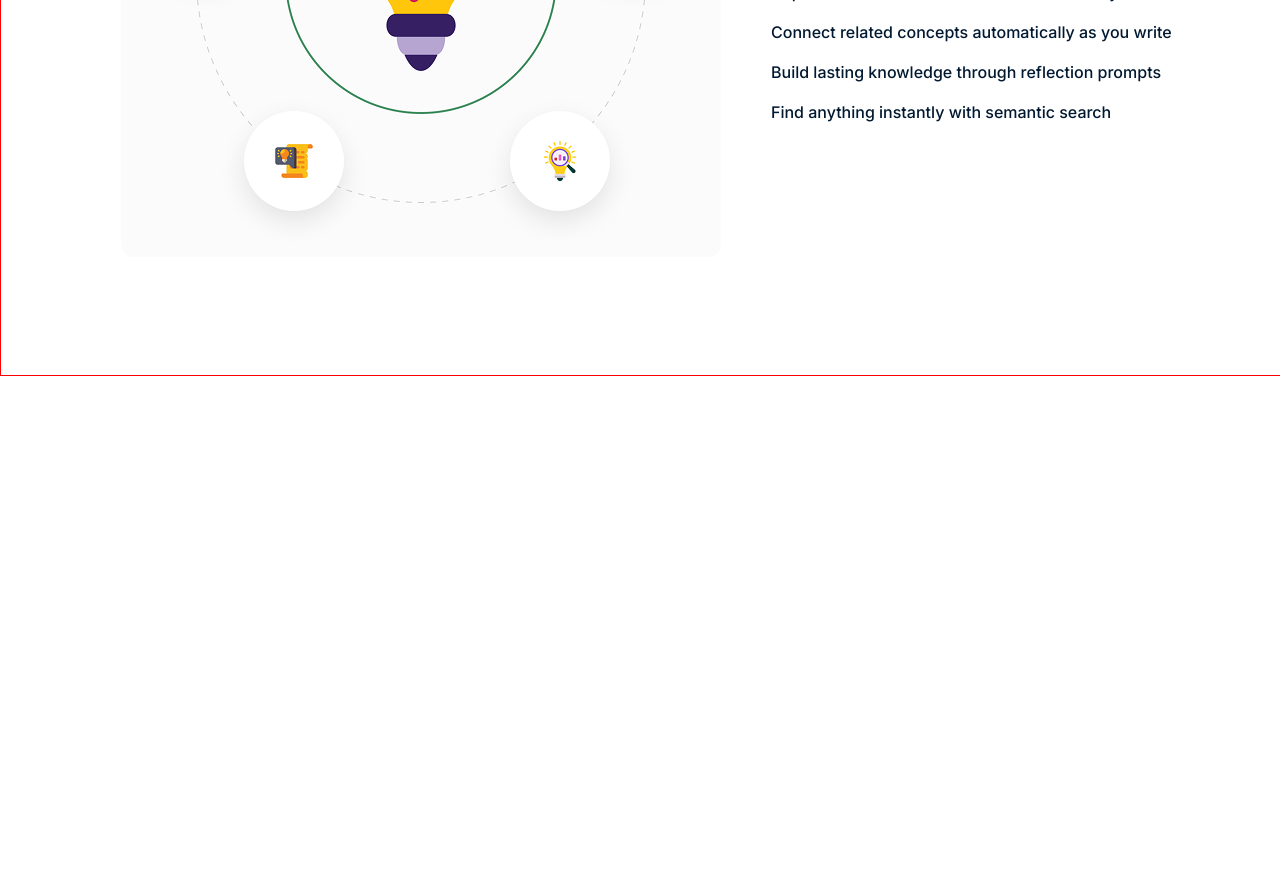
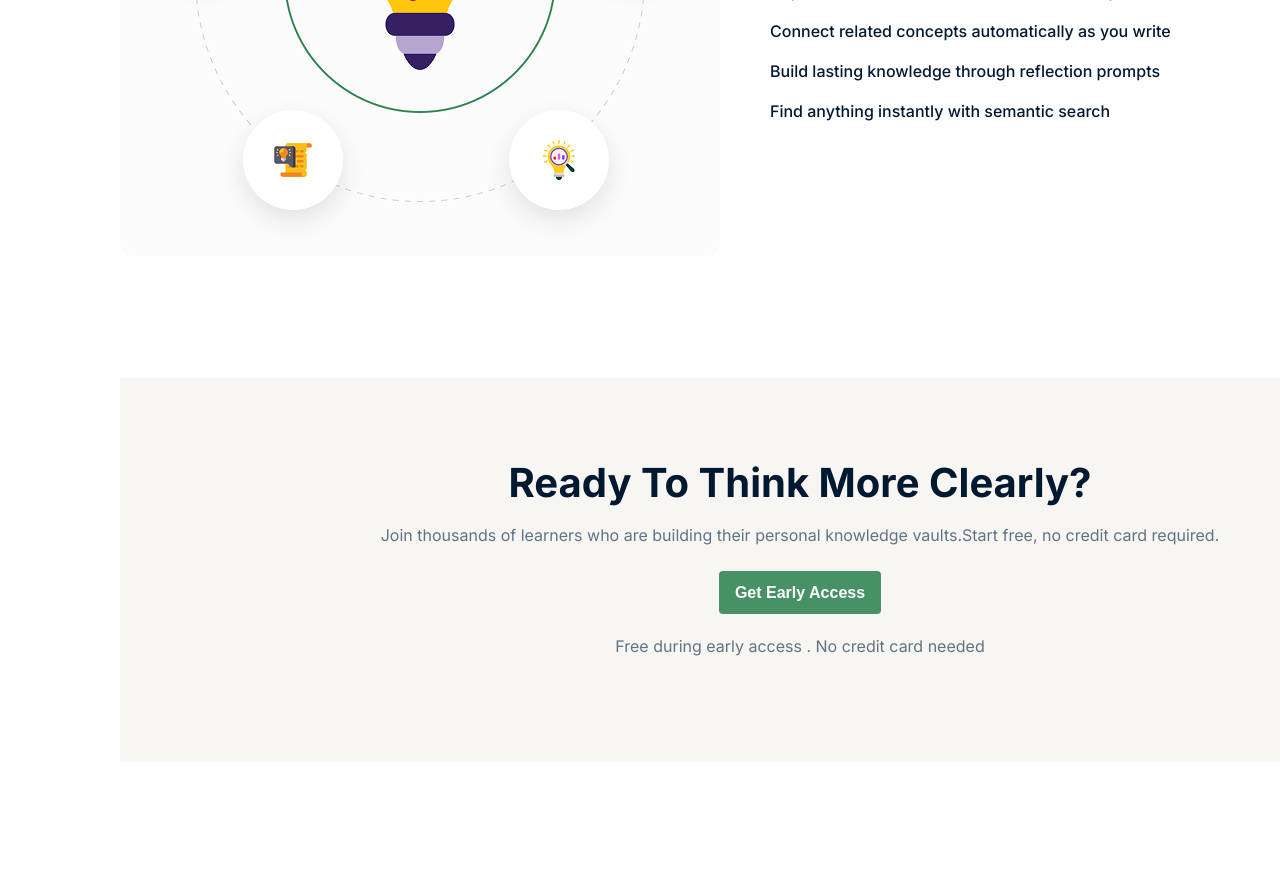
Before and after one commit to aarifislam8494-star/B13-A1, a plain HTML site: page index.html in a window 1280 px wide. Shown: the part 1674-2556 px from the top of the page. Before the commit the page ends 2055 px from the top, so only its background shows below. Drawn offline with Linux system fonts and the light colour scheme.

Commit message:
add contact section and button

```diff
--- a/index.html
+++ b/index.html
@@ -11,6 +11,8 @@
   href="https://fonts.googleapis.com/css2?family=Inter:ital,opsz,wght@0,14..32,100..900;1,14..32,100..900&display=swap"
   rel="stylesheet">
  <link rel="stylesheet" href="./style.css">
+
+ <link rel="shortcut icon" href="./assets/logo-footer.png" type="image/x-icon">
 
 </head>
 
@@ -114,8 +116,21 @@
   </section>
 
 
+  <section id="cntact">
+    <div class="contact-section">
+      <h1>Ready To Think More Clearly?</h1>
+      <p>Join thousands of learners who are building their personal knowledge vaults.Start free, no credit card required.</p>
+      <button class="btn4">Get Early Access</button>  <br> <br>
+      <p class="A">Free during early access . No credit card needed</p>
+    </div>
+  </section>
+
+
 
  </Main>
+
+
+
 
 
 
--- a/style.css
+++ b/style.css
@@ -231,7 +231,7 @@
  width: 1600px;
  height: 840px;
  margin: 0 auto;
- border: 1px solid red;
+ /* border: 1px solid red; */
 }
 .about-info{
  display: flex;
@@ -278,3 +278,47 @@
   color: #001931;
 
  }
+
+ #cntact{
+  width: 1600px;
+  height: auto;
+  margin: 0 auto;
+  padding: 2px 120px 120px 120px;
+  /* border: 1px solid red; */
+ }
+
+ #cntact .contact-section{
+  padding: 80px 40px;
+  text-align: center;
+  background-color: #F7F6F2;
+ }
+
+ .contact-section h1{
+  font-size: 40px;
+  font-weight: bold;
+  color: #001931;
+  padding-bottom: 16px;
+ }
+
+ .contact-section p{
+  font-size: 16px;
+  line-height: 24px;
+  color: #627382;
+  padding-bottom: 24px;
+ }
+
+ .contact-section .btn4{
+ background-color: #469165;
+ border: none;
+ padding: 12.5px 16px;
+ border-radius: 4px;
+ font-size: 16px;
+ font-weight: 600;
+ color: #FFFFFF;
+ align-items: center;
+ cursor: pointer;
+ }
+ .btn4:hover{
+  background-color:#cc6f6f;
+
+ }
```
